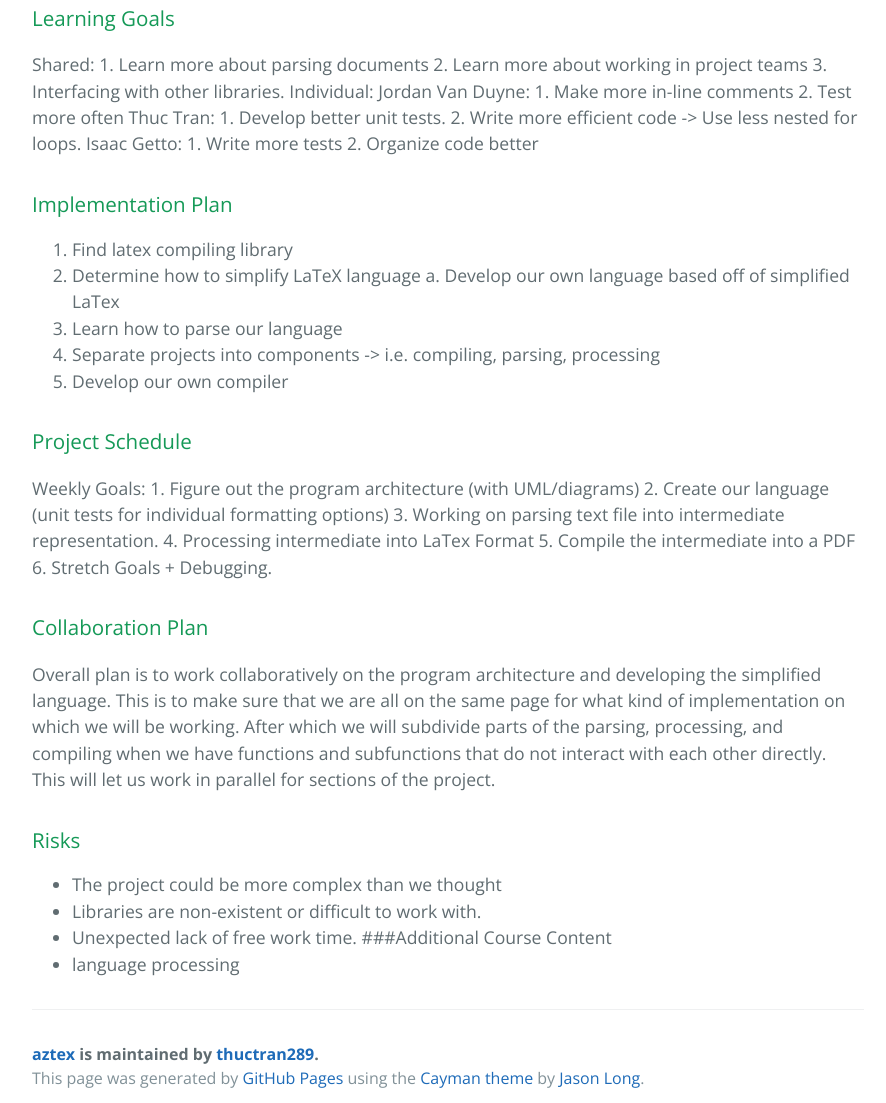
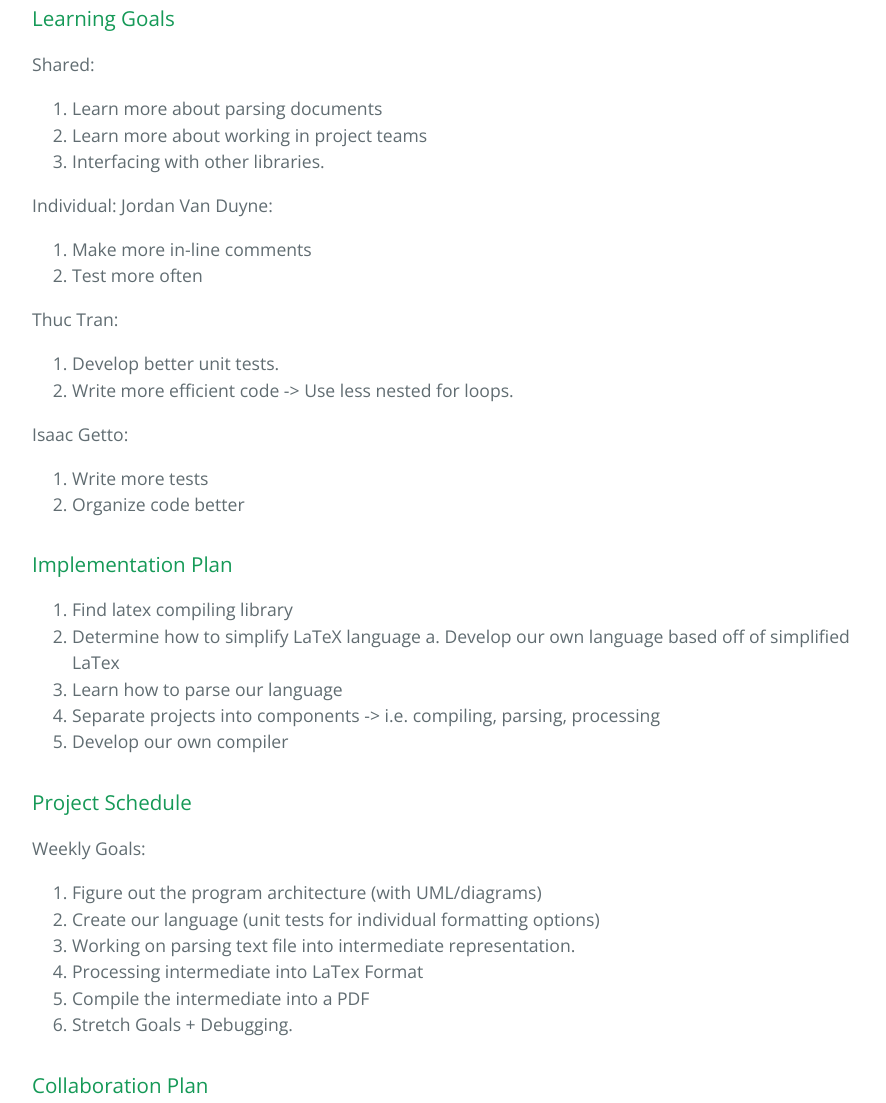
Before and after one commit to thuctran289/azTex, a plain HTML site: page index.html in a window 1280 px wide. Shown: the part 929-2032 px from the top of the page, without its empty margins (192-1078 px from the left). Drawn offline with nearby package versions, Linux system fonts and the light colour scheme.

```diff
--- a/index.html
+++ b/index.html
@@ -49,20 +49,35 @@ further features like images and such.</p>
 <h3>
 <a id="learning-goals" class="anchor" href="#learning-goals" aria-hidden="true"><span class="octicon octicon-link"></span></a>Learning Goals</h3>
 
-<p>Shared:
-1. Learn more about parsing documents
-2. Learn more about working in project teams
-3. Interfacing with other libraries.
-Individual:
-Jordan Van Duyne:
-1. Make more in-line comments
-2. Test more often
-Thuc Tran:
-1. Develop better unit tests.
-2. Write more efficient code -&gt; Use less nested for loops.
-Isaac Getto:
-1. Write more tests
-2. Organize code better</p>
+<p>Shared:</p>
+
+<ol>
+<li>Learn more about parsing documents</li>
+<li>Learn more about working in project teams</li>
+<li>Interfacing with other libraries.</li>
+</ol>
+
+<p>Individual:
+Jordan Van Duyne:</p>
+
+<ol>
+<li>Make more in-line comments</li>
+<li>Test more often</li>
+</ol>
+
+<p>Thuc Tran:</p>
+
+<ol>
+<li>Develop better unit tests.</li>
+<li>Write more efficient code -&gt; Use less nested for loops.</li>
+</ol>
+
+<p>Isaac Getto:</p>
+
+<ol>
+<li>Write more tests</li>
+<li>Organize code better</li>
+</ol>
 
 <h3>
 <a id="implementation-plan" class="anchor" href="#implementation-plan" aria-hidden="true"><span class="octicon octicon-link"></span></a>Implementation Plan</h3>
@@ -79,13 +94,16 @@ a. Develop our own language based off of simplified LaTex</li>
 <h3>
 <a id="project-schedule" class="anchor" href="#project-schedule" aria-hidden="true"><span class="octicon octicon-link"></span></a>Project Schedule</h3>
 
-<p>Weekly Goals:
-1. Figure out the program architecture (with UML/diagrams)
-2. Create our language (unit tests for individual formatting options)
-3. Working on parsing text file into intermediate representation.
-4. Processing intermediate into LaTex Format
-5. Compile the intermediate into a PDF
-6. Stretch Goals + Debugging.</p>
+<p>Weekly Goals:</p>
+
+<ol>
+<li>Figure out the program architecture (with UML/diagrams)</li>
+<li>Create our language (unit tests for individual formatting options)</li>
+<li>Working on parsing text file into intermediate representation.</li>
+<li>Processing intermediate into LaTex Format</li>
+<li>Compile the intermediate into a PDF</li>
+<li>Stretch Goals + Debugging.</li>
+</ol>
 
 <h3>
 <a id="collaboration-plan" class="anchor" href="#collaboration-plan" aria-hidden="true"><span class="octicon octicon-link"></span></a>Collaboration Plan</h3>
@@ -103,8 +121,13 @@ This will let us work in parallel for sections of the project.</p>
 <ul>
 <li>The project could be more complex than we thought</li>
 <li>Libraries are non-existent or difficult to work with.</li>
-<li>Unexpected lack of free work time.
-###Additional Course Content</li>
+<li>Unexpected lack of free work time.</li>
+</ul>
+
+<h3>
+<a id="additional-course-content" class="anchor" href="#additional-course-content" aria-hidden="true"><span class="octicon octicon-link"></span></a>Additional Course Content</h3>
+
+<ul>
 <li>language processing</li>
 </ul>
 
```
Also changed, not shown: params.json (+1 -1 lines).
